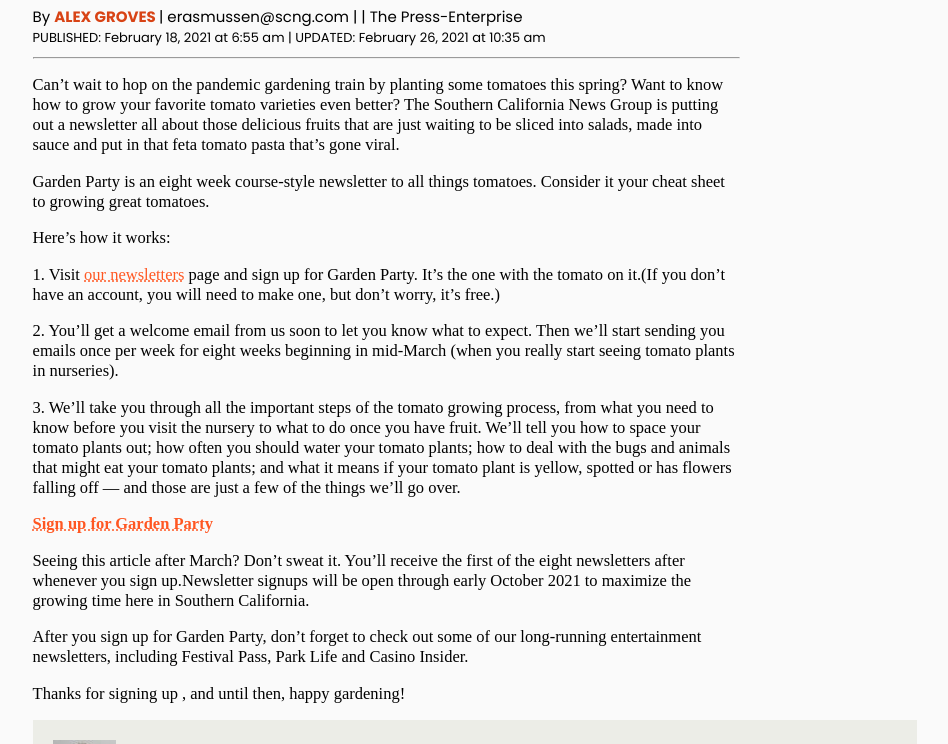
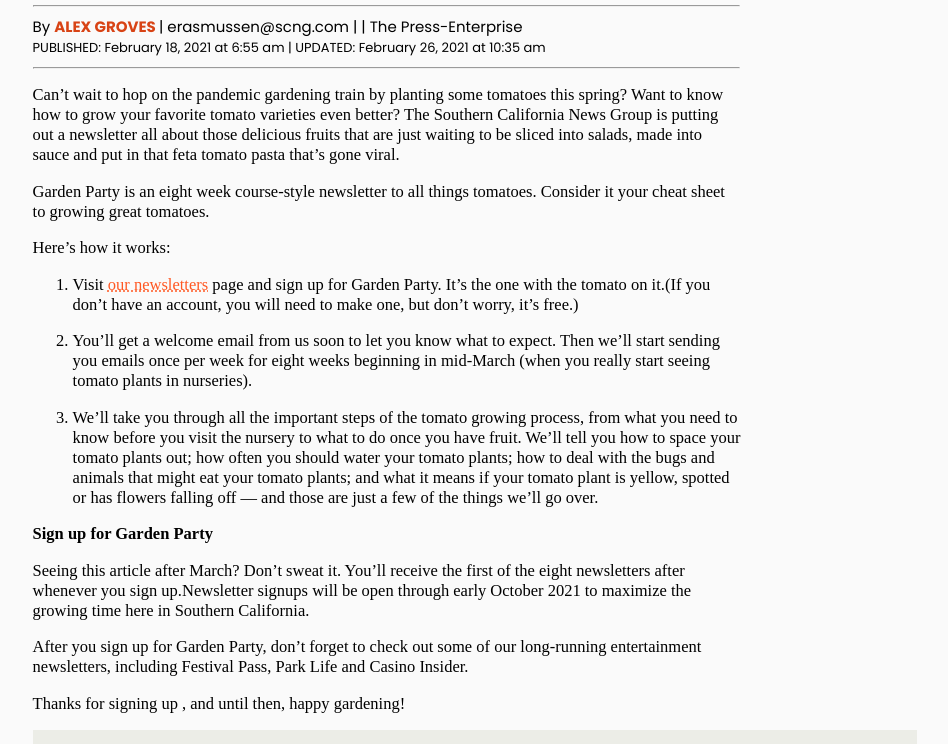
Before and after one commit to karentenenbaum/qa-automation-News, a plain HTML site: page second-new.html in a window 1280 px wide. Shown: the part 1306-2050 px from the top of the page, without its empty margins (165-1113 px from the left). Drawn offline with nearby package versions, Linux system fonts and the light colour scheme; a web font is replaced by a local one.

Commit message:
adjust styles

```diff
--- a/second-new.html
+++ b/second-new.html
@@ -150,32 +150,31 @@
                     <p>
                         Here’s how it works:
                     </p>
-                    <p class="featured-item">
-                        1. Visit <a href=https://myaccount.dailynews.com/ladn/preference>our newsletters</a> page and
-                        sign
-                        up for Garden Party. It’s the one with the tomato on it.(If you don’t have an account, you will
-                        need
-                        to make one, but don’t worry, it’s free.)
-                    </p>
-                    <p>
-                        2. You’ll get a welcome email from us soon to let you know what to expect. Then we’ll start
-                        sending
-                        you emails once per week for eight weeks beginning in mid-March (when you really start seeing
-                        tomato
-                        plants in nurseries).
-                    </p>
-                    <p>
-                        3. We’ll take you through all the important steps of the tomato growing process, from what you
-                        need to
-                        know before you visit the nursery to what to do once you have fruit. We’ll tell you how to space
-                        your
-                        tomato plants out; how often you should water your tomato plants; how to deal with the bugs and
-                        animals
-                        that might eat your tomato plants; and what it means if your tomato plant is yellow, spotted or
-                        has flowers
-                        falling off — and those are just a few of the things we’ll go over.
-                    </p>
-                    <p class="featured-item">
+                    <ol class="featured-item">
+                        <li class="mb-1">
+                            Visit <a href=https://myaccount.dailynews.com/ladn/preference>our newsletters</a> page and
+                            sign up for Garden Party. It’s the one with the tomato on it.(If you don’t have an account,
+                            you will
+                            need to make one, but don’t worry, it’s free.)
+                        </li>
+                        <li class="mb-1">
+                            You’ll get a welcome email from us soon to let you know what to expect. Then we’ll start
+                            sending you emails once per week for eight weeks beginning in mid-March (when you really
+                            start seeing
+                            tomato plants in nurseries).
+                        </li>
+                        <li class="mb-1">
+                            We’ll take you through all the important steps of the tomato growing process, from what you
+                            need to know before you visit the nursery to what to do once you have fruit. We’ll tell you
+                            how to space
+                            your tomato plants out; how often you should water your tomato plants; how to deal with the
+                            bugs and
+                            animals that might eat your tomato plants; and what it means if your tomato plant is yellow,
+                            spotted or
+                            has flowers falling off — and those are just a few of the things we’ll go over.
+                        </li>
+                    </ol>
+                    <p class="">
                         <strong>
                             <a href="https://myaccount.dailynews.com/ladn/preference">Sign up for Garden Party
                             </a>
@@ -191,12 +190,14 @@
                     <p>
                         After you sign up for Garden Party, don’t forget to check out some of our long-running
                         entertainment
-                        newsletters, including <a href=https://myaccount.dailynews.com/ladn/preference> Festival Pass,
+                        newsletters, including <a href=https://myaccount.dailynews.com/ladn/preference> Festival
+                            Pass,
                             Park Life
                             and Casino Insider.</a>
                     </p>
                     <p>
-                        Thanks for <a href="https://myaccount.dailynews.com/ladn/preference">signing up</a> , and until
+                        Thanks for <a href="https://myaccount.dailynews.com/ladn/preference">signing up</a> , and
+                        until
                         then,
                         happy gardening!
                     </p>
@@ -251,10 +252,10 @@
 </body>
 <footer>
     <div class="links">
-    <a href="first-new.html">
-        <button>Previous News</button>
-        <button> Next News </button>
-    </a>
+        <a href="first-new.html">
+            <button>Previous News</button>
+            <button> Next News </button>
+        </a>
     </div>
 </footer>
 
--- a/styles/reset.css
+++ b/styles/reset.css
@@ -3,7 +3,7 @@ footer, header, hgroup, menu, nav, section {
 	display: block;
 }
 
-ol, ul {
+ul {
 	list-style: none;
 }
 blockquote, q {
--- a/styles/styles.css
+++ b/styles/styles.css
@@ -28,7 +28,9 @@ h1 {
     display: flex;
     list-style: none;
     margin-right: 10px;
+    margin-bottom: 10px;
 }
+
 .icons {
     display: flex;
     align-items: center;
@@ -41,63 +43,81 @@ h1 {
     border-width: 2px;
     border-radius: 50%;
 }
+
 .icons a {
     display: flex;
     color: inherit;
 }
+
 .icons a:hover {
     color: inherit;
 }
+
 .facebook-color {
     color: #3B5998;
 }
+
 .facebook-color:hover {
     background-color: #3B5998;
     color: white;
-}.twitter-color {
+}
+
+.twitter-color {
     color: #00aced;
 }
+
  .twitter-color:hover{
      background-color: #00aced;
      color: white;
  }
+
  .reddit-color {
    color: #ff4500;
  }
+
  .reddit-color:hover {
      background-color: #ff4500;
      color: white;
  }
+
  .printer-color {
      color: rgb(216, 67, 21)
  }
+
  .printer-color:hover {
      background-color: rgb(216, 67, 21);
      color:white;
  }
+
 .line-gross{
     margin: 0;
     border-top: 3px solid black;
 }
+
 .line-fine {
     margin:0;
     border-top: 1px solid #AAA7A4
 }
+
 a {
     text-decoration: none;
     text-decoration-color: none;
     color: black;
 }
+
 .header-title {
     display: flex;
 }
+
 .header-logo {
     margin: auto 0;
     padding: 10px;
 }
+
 .header-logo img {
     width: 420px;
 }
+
 .header-signup ul {
     border-left: 1px solid #aaa7a4;
     padding: 0px 10px;
@@ -107,11 +127,13 @@ a {
     font-size: 11px;
     color: #1a1a1a;
 }
+
 .primary-menu{
     display: flex;
     justify-content: space-between;
     padding: 10px 0;
 }
+
 .primary-menu li {
     list-style: none;
     font-weight: 600;
@@ -119,11 +141,13 @@ a {
     font-size: 15px;
     color: rgb(26, 26, 26)
 }
+
 .epigraph {
     font-family: Helvetica, sans-serif;
     font-size: 13px;
     color:#5d5b5a;
 }
+
 .figure-image {
     margin-top: 20px;
     margin-bottom: 10px;
@@ -156,54 +180,71 @@ a {
     color: #000000;
     font-weight: 400;
 }
+
 .author-name {
     color: #d84315;
     font-weight: 900;
     text-decoration: none;
 }
+
 .time {
     font-family: 'Poppins', sans-serif;
     font-size: 13px;
     font-weight: 400;
 }
+
+.mb-1 {
+    margin-bottom: 1em;
+}
+
 .featured-item a {
     text-decoration: underline dotted;
     color: rgb(255, 87, 34);
 }
+
 .featured-item a:hover{
     text-decoration: underline;
     color: #DA572E;
 }
+
 .image-footer {
     font-family: 'Poppins', sans-serif;
     font-size: 11.375px;
     color:#5d5b5a;
 }
+
 .about-author-content {
     background-color: #ECEDE7;
 }
+
 .author-data {
     display: flex;
 }
+
 .author-image {
     margin: 20px;
 }
+
 .author-card {
     font-family: 'Poppins',sans-serif;
     font-size: 24px;
     font-weight: 600;
 }
+
 a:hover {
     color: #DA572E;
 }
+
 .author.title {
     font-family: 'Poppins',sans-serif;
     font-weight: 300;
     font-size: 24px;
 }
+
 .author-description {
     font-size: 14px;
 }
+
 .author-social-network {
     margin: 20px;
     font-family: Helvetica, sans-serif;
@@ -211,13 +252,16 @@ a:hover {
     text-align: right;
     line-height: 12px;
 }
+
 .author-email {
     margin-bottom: 15px;
     margin-right: 10px;
 }
+
 .author-social-url a:hover {
     color: #D84315;
 }
+
 .author-social-url span a {
     color: #D84315;
 }
```
